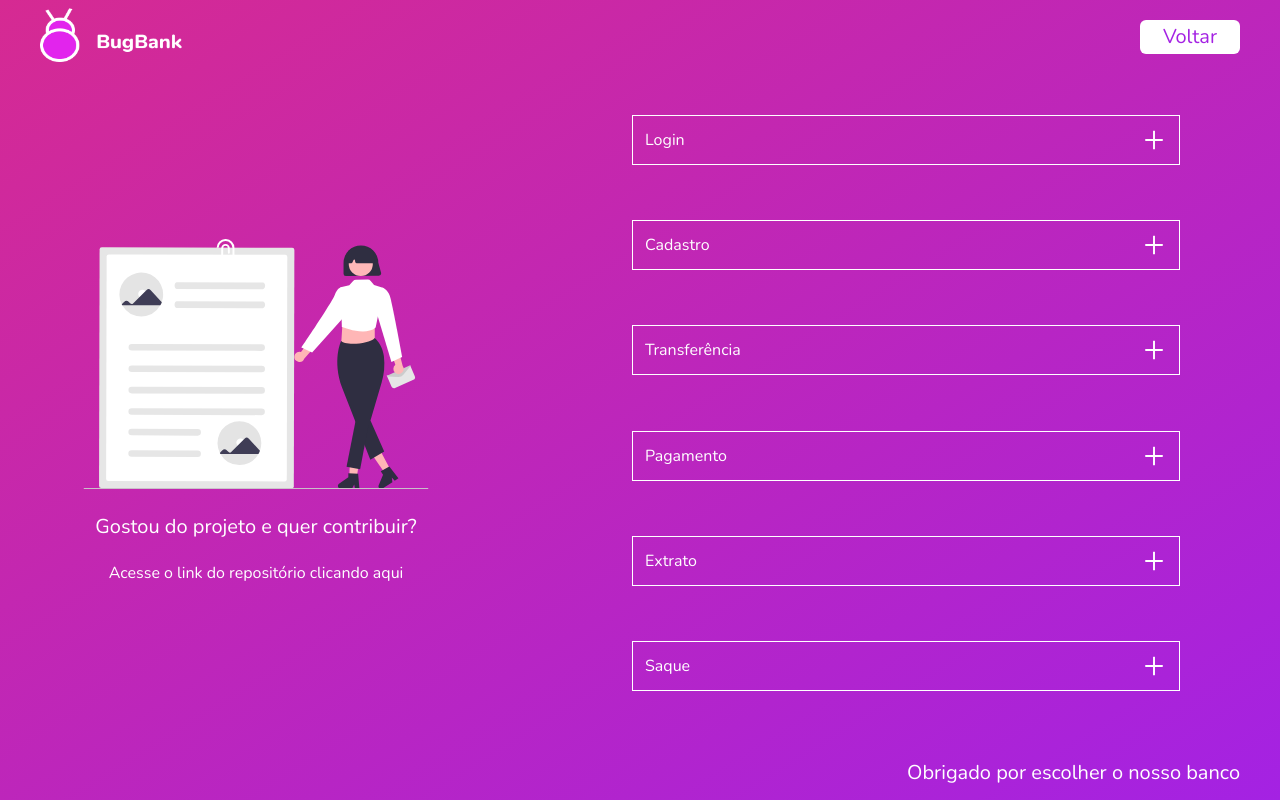
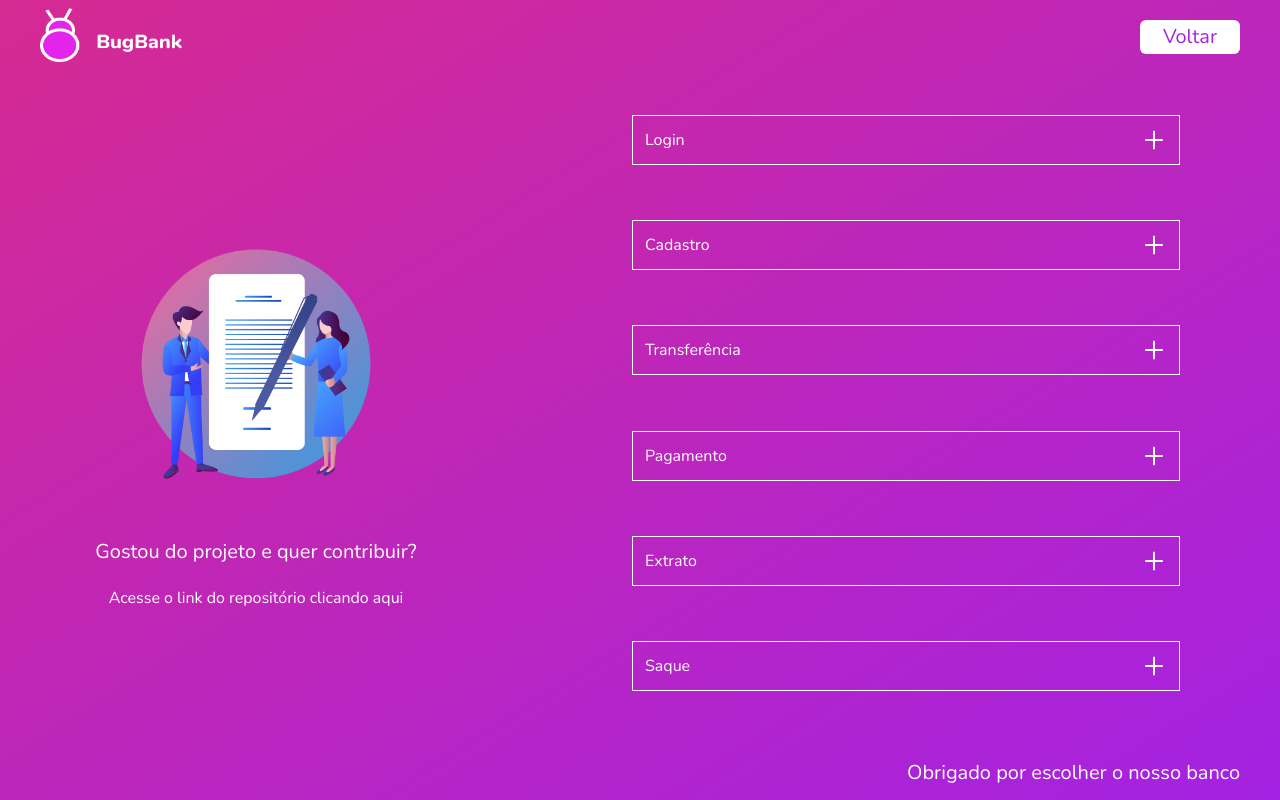
Before and after one commit to jhonatasmatos/bugbank-ui, a Next.js app: page /requirements in a window 1280 px wide. Built offline with nearby package versions, Linux system fonts and the light colour scheme.

Commit message:
⚡️ changed svg image to png image

```diff
--- a/src/pages/requirements/index.jsx
+++ b/src/pages/requirements/index.jsx
@@ -8,7 +8,7 @@ import Accordion from '../../components/Accordion'
 import HeadLinks from '../../components/HeadLinks'
 
 import logo from '../../../public/imgs/bugbank.png'
-import requirement from '../../../public/imgs/requirements.svg'
+import img from '../../../public/imgs/requirements.png'
 
 function Requirements() {
   const [accordionOpened, setAccordionOpened] = useState(null);
@@ -62,7 +62,7 @@ function Requirements() {
       </Header>
 
       <ContainerImage>
-        <Image src={requirement} width='450' height='250' placeholder='blur' />
+        <Image src={img} width='300' height='300' placeholder='blur' />
 
         <Text>Gostou do projeto e quer contribuir?</Text>
         <Link href='https://github.com/jhonatasmatos/bugbank'>Acesse o link do repositório clicando aqui</Link>
```
Also changed, not shown: public/imgs/requirements.png (added), public/imgs/requirements.svg (deleted).
